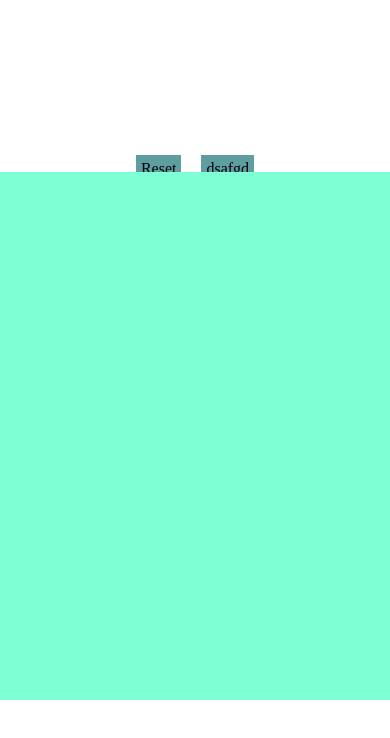
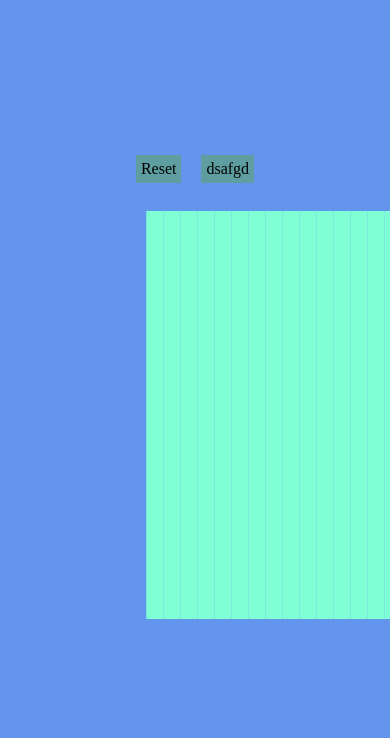
Before and after one commit to bartivs/Etch-a-Sketch, a plain HTML site: page index.html in a window 390 px wide. Drawn offline with Linux system fonts and the light colour scheme.

Commit message:
a little more responsive layout

```diff
--- a/scripts/main.js
+++ b/scripts/main.js
@@ -2,34 +2,42 @@ const drawingContainer=document.getElementById("drawingContainer");
 const pixel= document.createElement("div");
 const pixel2= document.createElement("div");
 
-let w=drawingContainer.style.display;
-console.log(drawingContainer.style.display);
-let drawingDimensionPx=550;
+
+let drawingDimensionPx=getComputedStyle(drawingContainer);
+drawingDimensionPx=drawingDimensionPx.height;
+drawingDimensionPx=drawingDimensionPx.replace("px","");
+console.log(drawingDimensionPx);
+
 let drawingGrid=24;
 let pixelSize=Math.floor(drawingDimensionPx/drawingGrid);
-
 
 
 drawingContainer.style.gridTemplateColumns=`repeat(${drawingGrid},${pixelSize}px)`;
 drawingContainer.style.gridTemplateRows=`repeat(${drawingGrid},${pixelSize}px)`;
 
-for(let i=0; i< drawingGrid * drawingGrid ;i++){
-    const pixel=document.createElement('div');
-    pixel.classList.add("pixel");
-    pixel.id=i;
-    drawingContainer.appendChild(pixel);
-}
+//grid generation
+fillGrid(drawingGrid,pixelSize);
+
+//event listeners
+const pixels=document.querySelectorAll(".pixel");
+const reset=document.getElementById("reset");
+
+reset.addEventListener("click",pixelsClear);
+pixels.forEach( pixel  => pixel.addEventListener("mouseover",paintPixel));
 
 
-function fillGrid(dimension){
-    for(let i=0; i< dimension * dimension ;i++){
+
+function fillGrid(drawingGrid,pixelSize){
+    drawingContainer.style.gridTemplateColumns=`repeat(${drawingGrid},${pixelSize}px)`;
+    drawingContainer.style.gridTemplateRows=`repeat(${drawingGrid},${pixelSize}px)`;
+
+    for(let i=0; i< drawingGrid * drawingGrid ;i++){
         const pixel=document.createElement('div');
         pixel.classList.add("pixel");
         pixel.id=i;
         drawingContainer.appendChild(pixel);
     }
 }
-
 function paintPixel(e){
     const pixel= document.getElementById(e.target.id);
     pixel.classList.add("painted")
@@ -40,9 +48,3 @@ function pixelsClear(e){
     const pixels = document.querySelectorAll(".pixel");
     pixels.forEach( pixel => pixel.classList.remove("painted"))
 }
-
-const pixels=document.querySelectorAll(".pixel");
-const reset=document.getElementById("reset");
-
-reset.addEventListener("click",pixelsClear);
-pixels.forEach( pixel  => pixel.addEventListener("mouseover",paintPixel));
--- a/styles/style.css
+++ b/styles/style.css
@@ -1,6 +1,7 @@
 body{
     width: 100%;
     height: 100%;
+    background-color: cornflowerblue ;
 }
 #buttonContainer{
     position: absolute;
@@ -17,8 +18,8 @@ body{
     position: fixed;
     top: 50%;
     left: 50%;
-    width: 500px;
-    height: 500px;
+    height: 50%;
+    width: 25%;
     transform: translate(-50%,-50%);
     display: grid;
 }
```
Also changed, not shown: index.html (+3 -1 lines).
